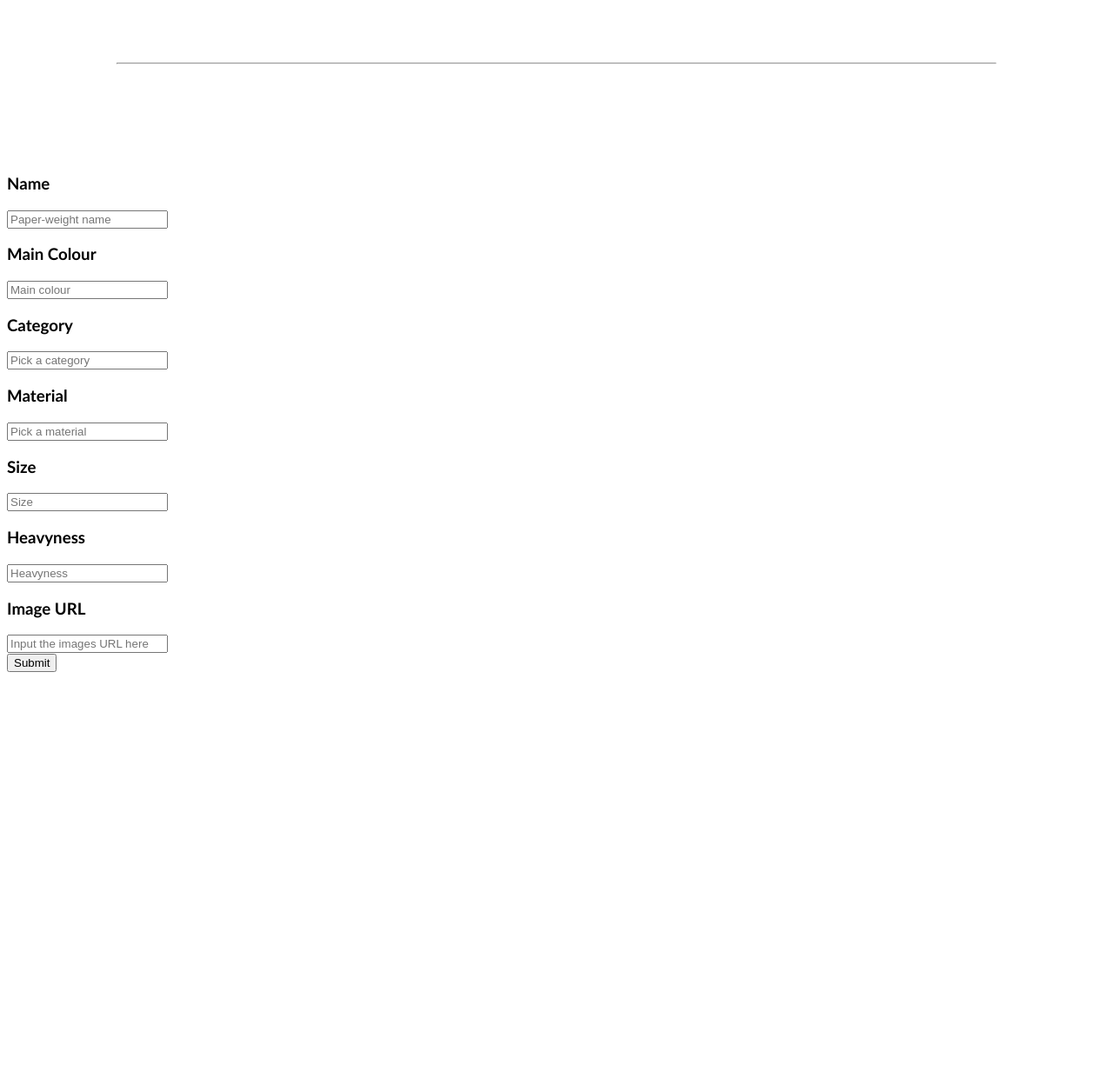
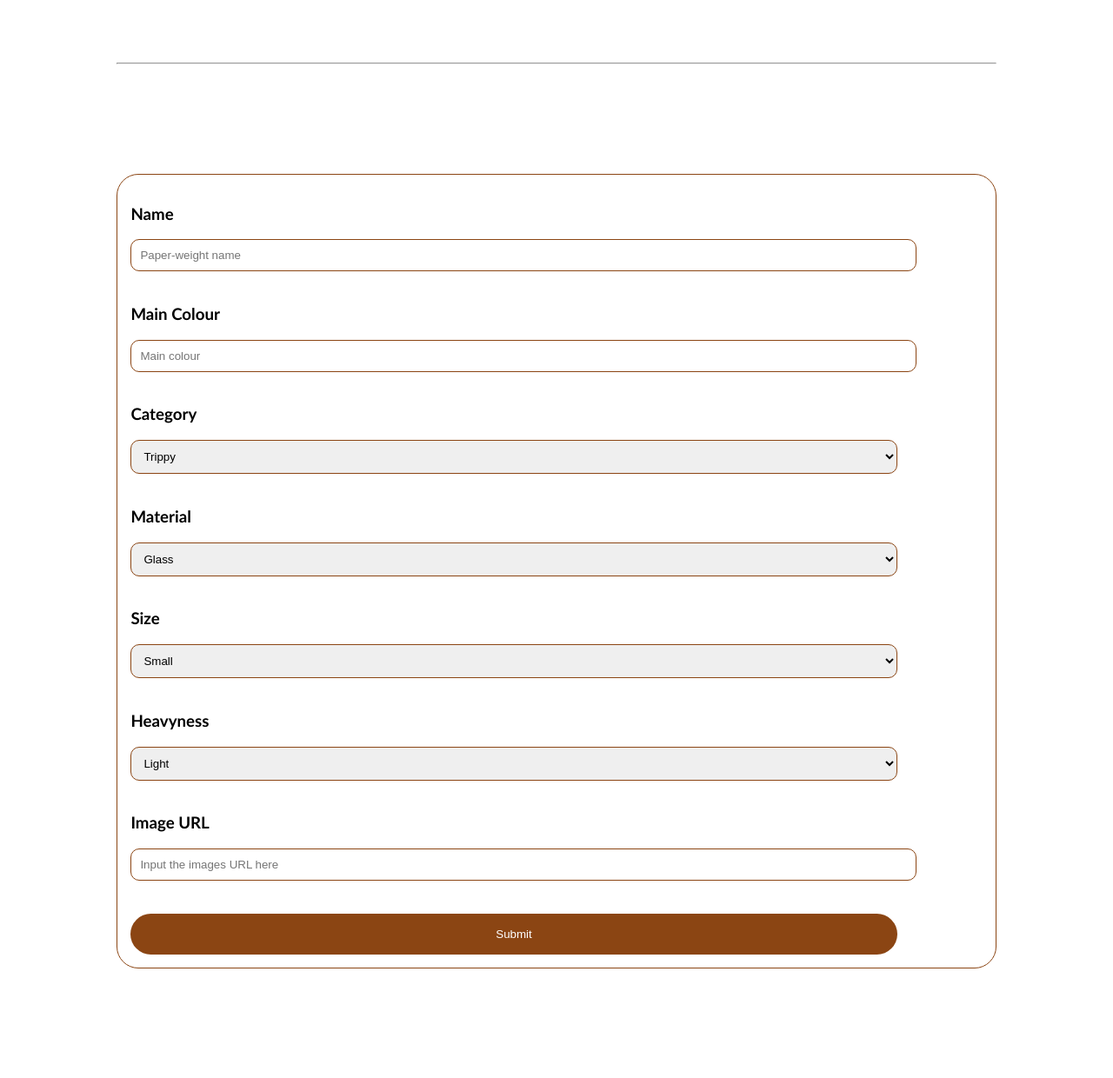
Before and after one commit to kimberleyworld/kimberley-collection, a PHP site: page /form.php in a window 1280 px wide. Shown: the part 206-1446 px from the top of the page at 87% size. Before the commit the page ends 979 px from the top, so only its background shows below. Run offline with PHP 8.4, Linux system fonts and the light colour scheme.

Commit message:
made the form page look better with css

```diff
--- a/form.php
+++ b/form.php
@@ -14,47 +14,44 @@
 <body>
 <form method="post" action="database.php" >
     <h3>Name</h3>
-    <input type="text" name="name" placeholder="Paper-weight name">
+    <input type="text" name="name" placeholder="Paper-weight name" class="fields">
     <br>
     <h3>Main Colour</h3>
-    <input type="text" name="main-colour" placeholder="Main colour">
+    <input type="text" name="main-colour" placeholder="Main colour" class="fields">
     <br>
     <h3>Category</h3>
-    <input list="category" placeholder="Pick a category">
-    <datalist id="category">
-        <option value="Trippy">
-        <option value="Boring">
-        <option value="Fun">
-        <option value="Silly">
-    </datalist>
+    <select name="category" id="category" class="fields">
+        <option value="trippy">Trippy</option>
+        <option value="boring">Boring</option>
+        <option value="fun">Fun</option>
+        <option value="silly">Silly</option>
+    </select>
     <br>
     <h3>Material</h3>
-    <input list="material" placeholder="Pick a material">
-    <datalist id="material">
-        <option value="Glass">
-        <option value="Metal">
-        <option value="Plastic">
-        <option value="Unknown">
-    </datalist>
+    <select name="material" id="material" class="fields">
+        <option value="glass">Glass</option>
+        <option value="metal">Metal</option>
+        <option value="plastic">Plastic</option>
+        <option value="unknown">Unknown</option>
+    </select>
     <br>
     <h3>Size</h3>
-    <input list="size" placeholder="Size">
-    <datalist id="size">
-        <option value="Small">
-        <option value="Medium">
-        <option value="Large">
-    </datalist>
+    <select name="size" id="size" class="fields">
+        <option value="small">Small</option>
+        <option value="medium">Medium</option>
+        <option value="large">Large</option>
+    </select>
     <br>
     <h3>Heavyness</h3>
-    <input list="heavyness" placeholder="Heavyness">
-    <datalist id="heavyness">
-        <option value="Light">
-        <option value="Weighty">
-        <option value="Heavy">
-    </datalist>
+    <select name="heavyness" id="heavyness" class="fields">
+        <option value="Light">Light</option>
+        <option value="Weighty">Weighty</option>
+        <option value="Heavy">Heavy</option>
+    </select>
     <br>
     <h3>Image URL</h3>
-    <input type="url" name="img-url" placeholder="Input the images URL here">
+    <input type="url" name="img-url" placeholder="Input the images URL here" class="fields">
+    <br>
     <br>
     <input type="submit" value="Submit">
 </form>
--- a/styles.css
+++ b/styles.css
@@ -44,6 +44,34 @@ a {
     margin: 2% 10%;
     text-align: center;
 }
+form {
+    border-style: solid;
+    border-width: 1px;
+    border-radius: 25px;
+    border-color: saddlebrown;
+    padding: 15px;
+    margin: 10%;
+    display: flex;
+    flex-direction: column;
+    justify-content: center;
+}
+.fields{
+    width: 90%;
+    padding: 10px;
+    border: 1px solid saddlebrown;
+    border-radius: 10px;
+}
+input[type=submit]{
+    background-color: saddlebrown;
+    border-radius: 25px;
+    border: none;
+    color: white;
+    padding: 16px 32px;
+    text-decoration: none;
+    cursor: pointer;
+    width: 90%;
+}
+
 @media only screen and (max-width: 790px) {
     header {
         text-align: center;
```
